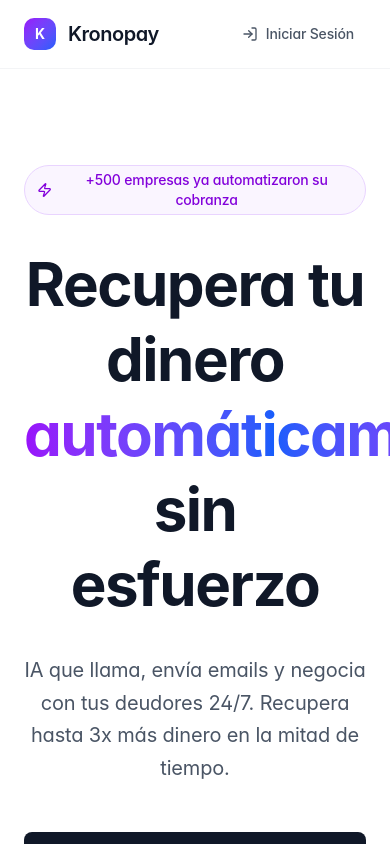
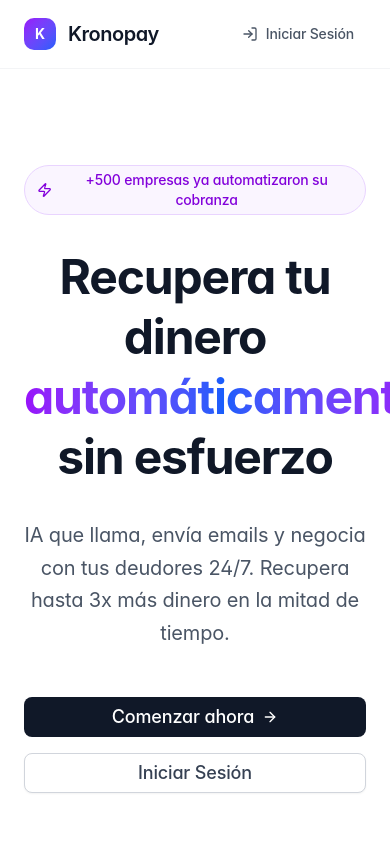
Before and after one commit to probstgo/Kronopay, a Next.js app: page / in a window 390 px wide. Built offline with nearby package versions, Linux system fonts and the light colour scheme; no server answers.

Commit message:
Actualización: optimizaciones en página principal

```diff
--- a/src/app/page.tsx
+++ b/src/app/page.tsx
@@ -4,7 +4,7 @@ import Link from "next/link";
 
 export default function Home() {
   return (
-    <div className="min-h-screen bg-white">
+    <div className="min-h-screen bg-white overflow-x-hidden">
       {/* Header minimalista estilo Stripe */}
       <header className="border-b border-gray-100">
         <div className="max-w-7xl mx-auto px-6 py-4 flex justify-between items-center">
@@ -33,7 +33,7 @@ export default function Home() {
             </span>
           </div>
 
-          <h1 className="text-6xl md:text-7xl font-bold text-gray-900 mb-8 leading-tight tracking-tight">
+          <h1 className="text-5xl sm:text-6xl md:text-7xl font-bold text-gray-900 mb-8 leading-tight tracking-tight">
             Recupera tu dinero
             <br />
             <span className="bg-gradient-to-r from-purple-600 via-blue-600 to-purple-600 bg-clip-text text-transparent">
@@ -164,7 +164,7 @@ export default function Home() {
           </div>
 
           <div className="text-center">
-            <div className="inline-flex items-center gap-8 text-gray-600">
+            <div className="flex flex-wrap items-center justify-center gap-x-8 gap-y-6 text-gray-600">
               <div className="text-center">
                 <div className="text-3xl font-bold text-gray-900">500+</div>
                 <div className="text-sm">Empresas</div>
```
